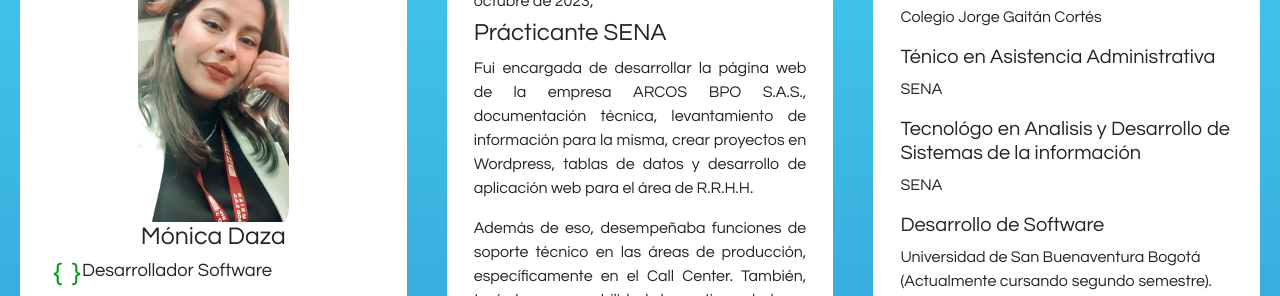
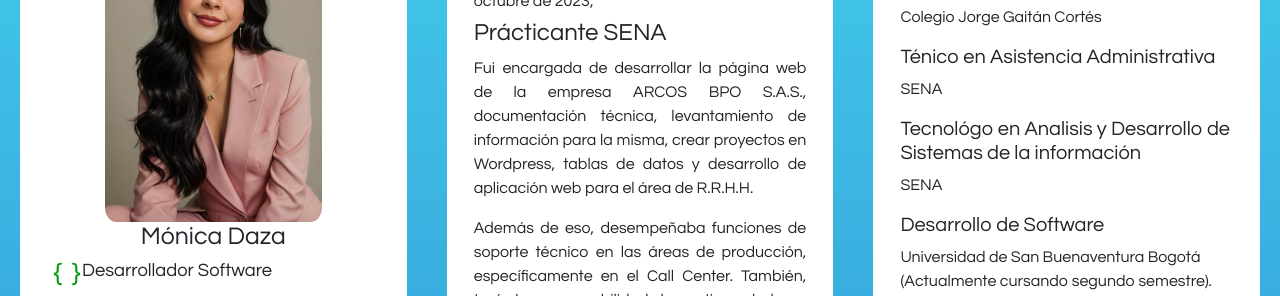
Before and after one commit to Monica3daza0307/Hoja-de-Vida, a plain HTML site: page index.html in a window 1280 px wide. Shown: the part 172-468 px from the top of the page. Drawn offline with Linux system fonts and the light colour scheme; a web font is replaced by a local one.

Commit message:
Update index.html

```diff
--- a/index.html
+++ b/index.html
@@ -30,7 +30,7 @@
     <section class="container">
 
       <div class="col column ">
-        <img class="imagen1" src="Img/moni.jpg" alt="">
+        <img class="imagen1" src="Img/monica11.jpeg" alt="">
         <div>
           <div>
             <h1 class="lead2">Mónica Daza</h1>
```
